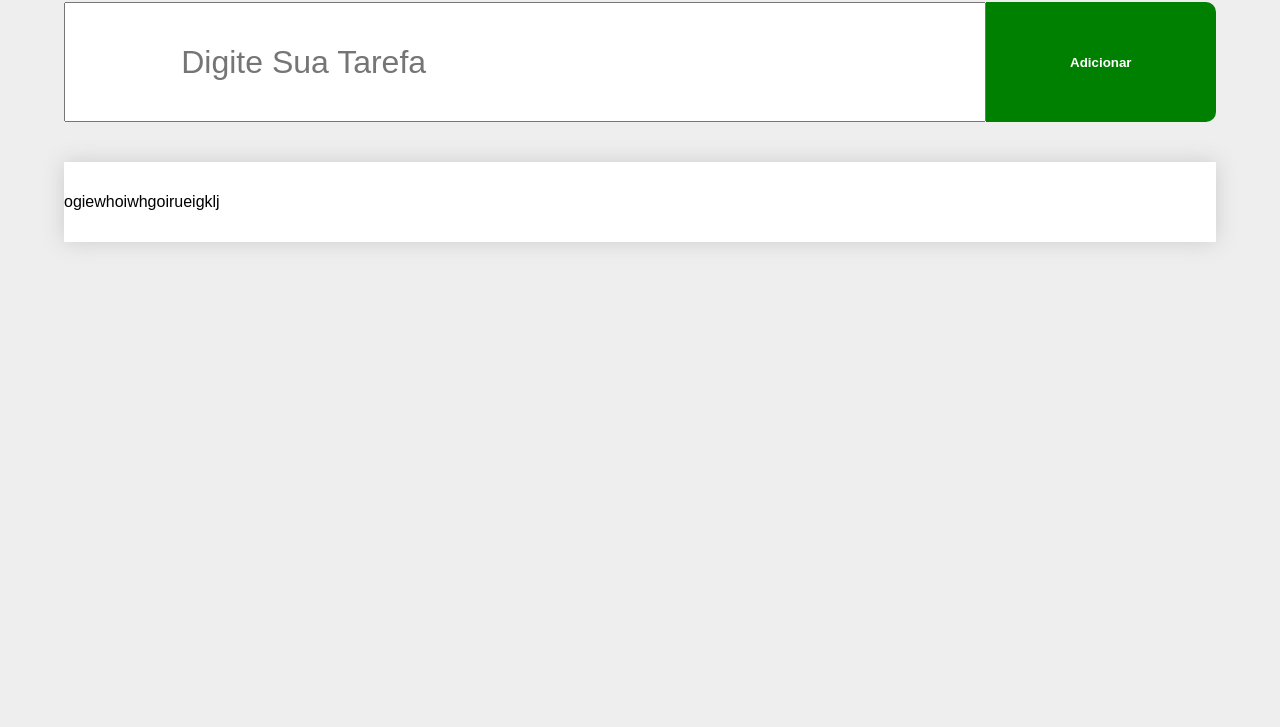
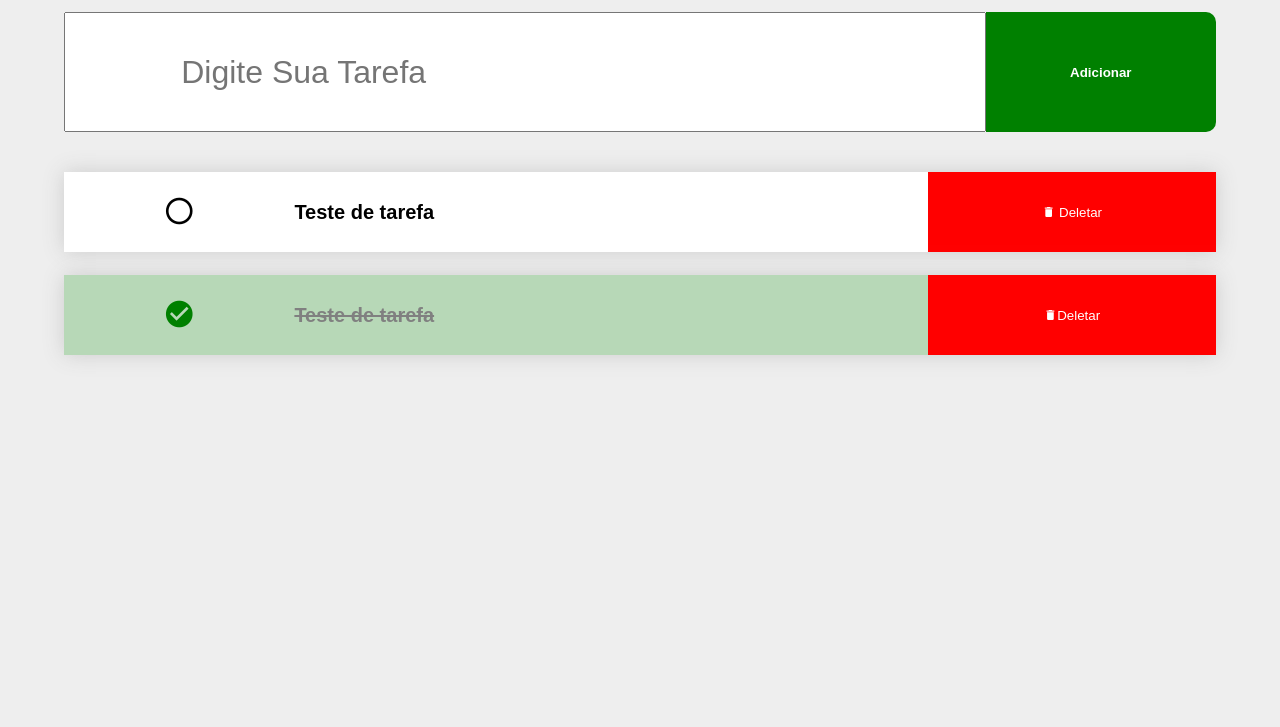
Before and after one commit to gabrielandre20/projeto-lista-de-tarefas, a plain HTML site: page index.html in a window 1280 px wide. Shown: the part 73-800 px from the top of the page. Drawn offline with Linux system fonts and the light colour scheme.

Commit message:
Interface Visual Criada

```diff
--- a/index.html
+++ b/index.html
@@ -5,6 +5,9 @@
     <meta http-equiv="X-UA-Compatible" content="IE=edge">
     <meta name="viewport" content="width=device-width, initial-scale=1.0">
     <link rel="stylesheet" href="style.css">
+    <link rel="stylesheet" href="https://cdn.jsdelivr.net/npm/@mdi/font@7.2.96/css/materialdesignicons.min.css
+    " />
+
     <title>Lista de Tarefas</title>
 </head>
 <body>
@@ -17,17 +20,45 @@
     </header>
 
     <main id=areaLista>
+
         <div class="item">
+
             <div class="item-icone">
-                ogiewhoiwhgoirueigklj
+                <span class="mdi mdi-circle-outline"></span>
             </div>
+
             <div class="item-nome">
+                Teste de tarefa
+            </div>
 
-            </div>
             <div class="item-botao">
 
+                <button class="delete">
+                    <span class="mdi mdi-delete"></span> Deletar</button>
             </div>
+
         </div>
+
+        <div class="item clicado">
+
+            <div class="item-icone">
+
+                <span class="mdi mdi-check-circle"></span>
+            </div>
+
+            <div class="item-nome">
+                Teste de tarefa
+            </div>
+
+            <div class="item-botao">
+
+                <button class="delete">
+
+                    <span class="mdi mdi-delete"></span>Deletar</button>
+            </div>
+
+        </div>
+
     </main>
 
 
--- a/style.css
+++ b/style.css
@@ -7,6 +7,7 @@
 body {
     font-family: Arial, Helvetica, sans-serif;
     background-color: #eee;
+    margin-top: 10px;
 }
 
 
@@ -59,14 +60,41 @@ main {
     height: 80px;
     width: 100%;
     box-shadow: 0 0 20px #ccc;
+    margin-bottom: 2%;
+}
+
+.item.clicado {
+    background: rgb(183, 216, 183);
+}
+
+.item.clicado .item-nome {
+    text-decoration: line-through;
+    color: gray;
 }
 
 .item-icone {
     flex: 20%;
+    text-align: center;
+    font-size: 2rem;
 }
 .item-nome {
     flex: 55%;
+    font-size: 20px;
+    font-weight: bold;
 }
 .item-botao {
     flex: 25%;
 }
+
+.delete {
+    background-color: red;
+    color: white;
+    padding: 10px;
+    border: none;
+    height: 80px;
+    width: 100%;
+}
+
+.mdi-check-circle {
+    color: green;
+}
```
